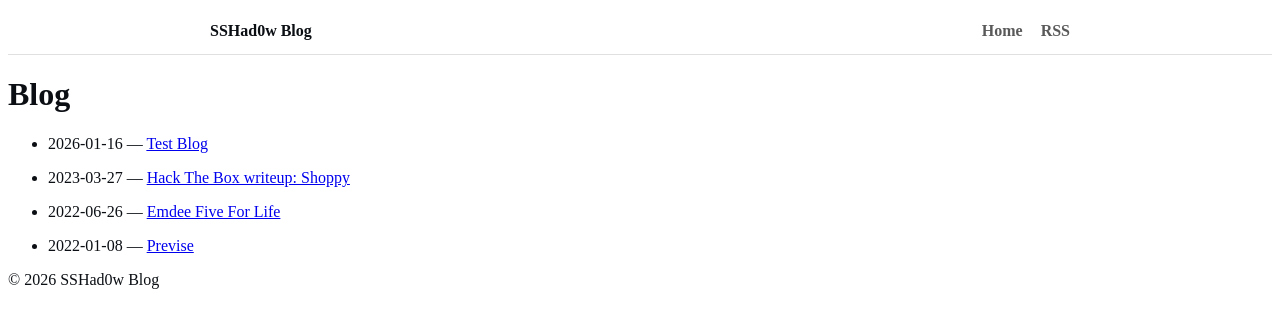
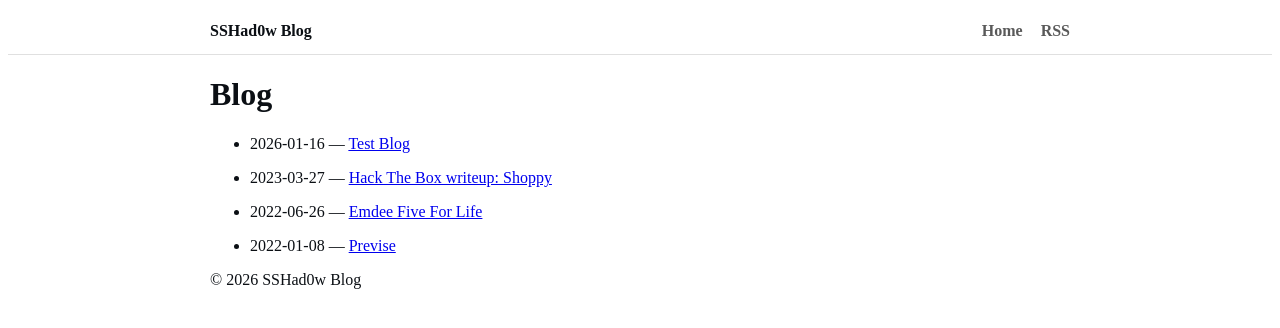
Before and after one commit to SSHad0w/https-blog.SSHad0w.com, a Jekyll site: the page built from index.md, in a window 1280 px wide. Shown: the top 328 px of the page. Built offline with Jekyll 4.4.1, drawn with Linux system fonts in a browser that asks for light colours.

Commit message:
Update style.scss

```diff
--- a/assets/css/style.scss
+++ b/assets/css/style.scss
@@ -113,3 +113,8 @@ body {
 .site-header .nav a:hover {
   color: rgba(0,0,0,0.9) !important;
 }
+
+.container {
+  width: min(100% - 32px, 860px);
+  margin: 0 auto;
+}
```
